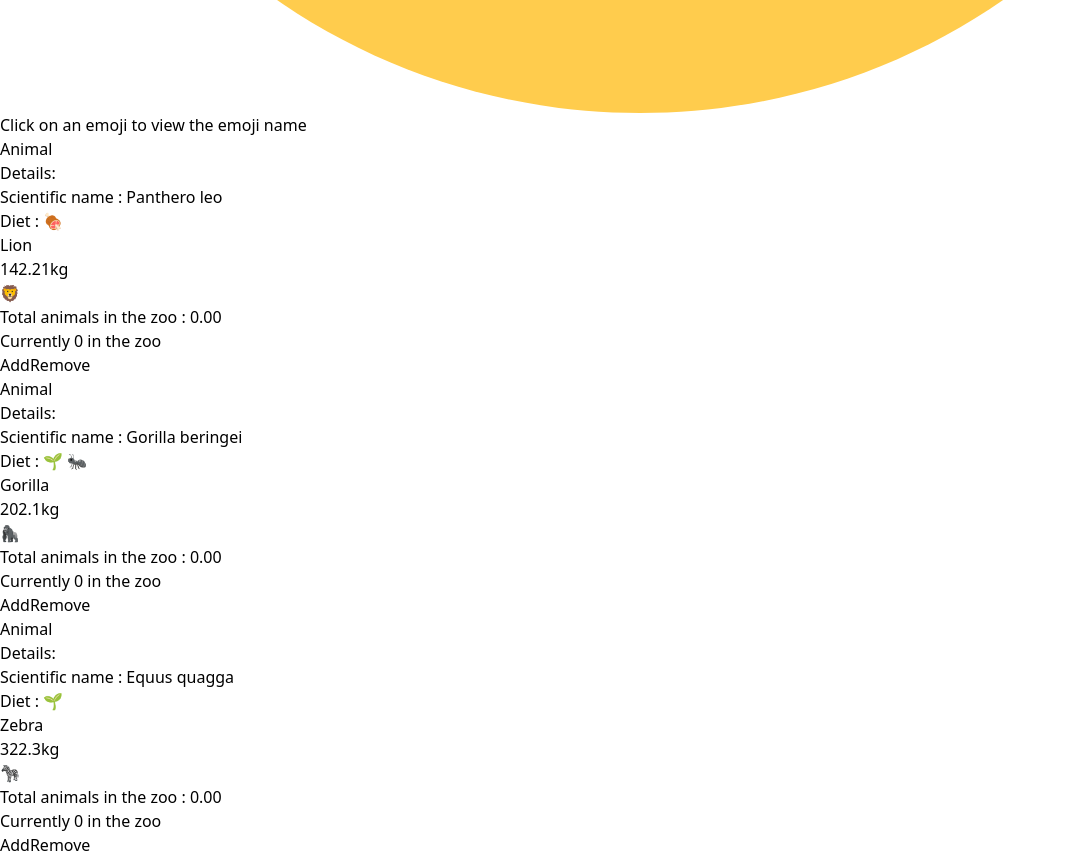
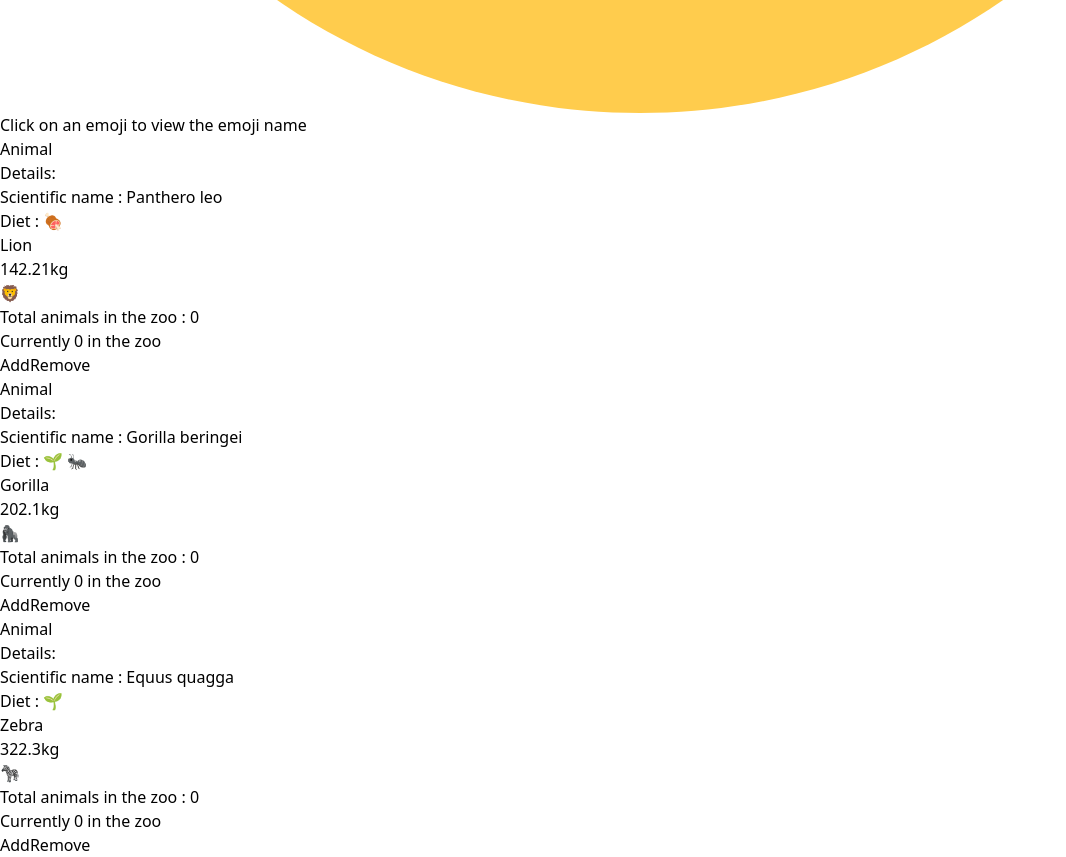
Before and after one commit to Mizuhaa/ReactDigialOcean, a React (Vite) app: page / in a window 1280 px wide. Shown: the part 1420-2277 px from the top of the page, without its empty margins (0-1066 px from the left). Built offline with nearby package versions, Linux system fonts and the light colour scheme; the HTML template or start-up script is replaced by a standard one.

Commit message:
Use state in a functional component

```diff
--- a/src/App.tsx
+++ b/src/App.tsx
@@ -3,6 +3,7 @@ import Instructions from "./components/Instructions/Instructions";
 import animals from "./components/App/data";
 import Animal from "./components/Animal/Animal";
 import "./App.css"
+import AnimalStockHandler from "./components/AnimalStockHandler/AnimalStockHandler";
 
 export default function App() {
   return (
@@ -11,7 +12,7 @@ export default function App() {
       <Instructions />
       <div className="flex flex-row justify-between px-5 text-center divide-x-2">
         {animals.map((animal) => (
-          <Animal {...animal} />
+          <div className="grid grid-rows-2"><Animal {...animal} /><AnimalStockHandler {...animal} /></div>
         ))}
       </div>
     </div>
--- a/src/components/Animal/Animal.tsx
+++ b/src/components/Animal/Animal.tsx
@@ -1,7 +1,6 @@
 import AnimalDetails from "../AnimalDetails/AnimailDetails";
 import { IAnimal, IAnimalAdditional } from "./IAnimal";
 import Card from "../Card/Card";
-import AnimalStockHandler from "../AnimalStockHandler/AnimalStockHandler"
 
 function showAdditional(additional?: IAnimalAdditional) {
   if (additional != undefined) {
@@ -22,9 +21,6 @@ export default function Animal(animal: IAnimal) {
       <button onClick={() => showAdditional(animal.additional)}>
         <span role="img">{animal.emoji}</span>
       </button>
-        <div className="col-span-3">
-            <AnimalStockHandler/>
-        </div>
     </Card>
   );
 }
--- a/src/components/AnimalStockHandler/AnimalStockHandler.tsx
+++ b/src/components/AnimalStockHandler/AnimalStockHandler.tsx
@@ -1,43 +1,19 @@
-import { Component } from "react";
+import { IAnimal } from "../Animal/IAnimal";
+import { useState } from 'react';
 
-export default class Zoo extends Component {
-  state = {
-    cart: [],
-    total: 0
-  }
 
-  add = () => {
-    this.setState({
-      cart: ['Gorilla'],
-      total: 5
-    })
-  }
-
-  remove = () => {
-    this.setState({
-      cart: []
-    })
-  }
-
-  weightOptions = {
-    minimumFractionDigits: 2,
-    maximumFractionDigits: 2,
-  }
-
-  getTotal = () => {
-    return this.state.total.toLocaleString(undefined, this.weightOptions)
-  }
-
-  render() {
+export default function AnimalStockHandler(animal: IAnimal) {
+  const [cart, setCart] = useState<IAnimal[]>([])
+  if (animal.diet != undefined && animal.scientificName != undefined) {
     return (
       <div>
-        <p>Total animals in the zoo : {this.getTotal()}</p>
-        <p>Currently {this.state.total} in the zoo</p>
+        <p>Total animals in the zoo : {cart.length}</p>
+        <p>Currently {cart.length} in the zoo</p>
         <div className="space-x-5">
-          <button className="bg-blue-500 hover:bg-blue-700 text-white font-bold py-2 px-4 rounded" onClick={this.add}>
+          <button className="bg-blue-500 hover:bg-blue-700 text-white font-bold py-2 px-4 rounded" onClick={() => {setCart([...cart, animal])}}>
             Add{" "}
           </button>
-          <button className="bg-blue-500 hover:bg-blue-700 text-white font-bold py-2 px-4 rounded" onClick={this.remove}>
+          <button className="bg-blue-500 hover:bg-blue-700 text-white font-bold py-2 px-4 rounded" onClick={() => setCart([])}>
             Remove{" "}
           </button>
         </div>
```
